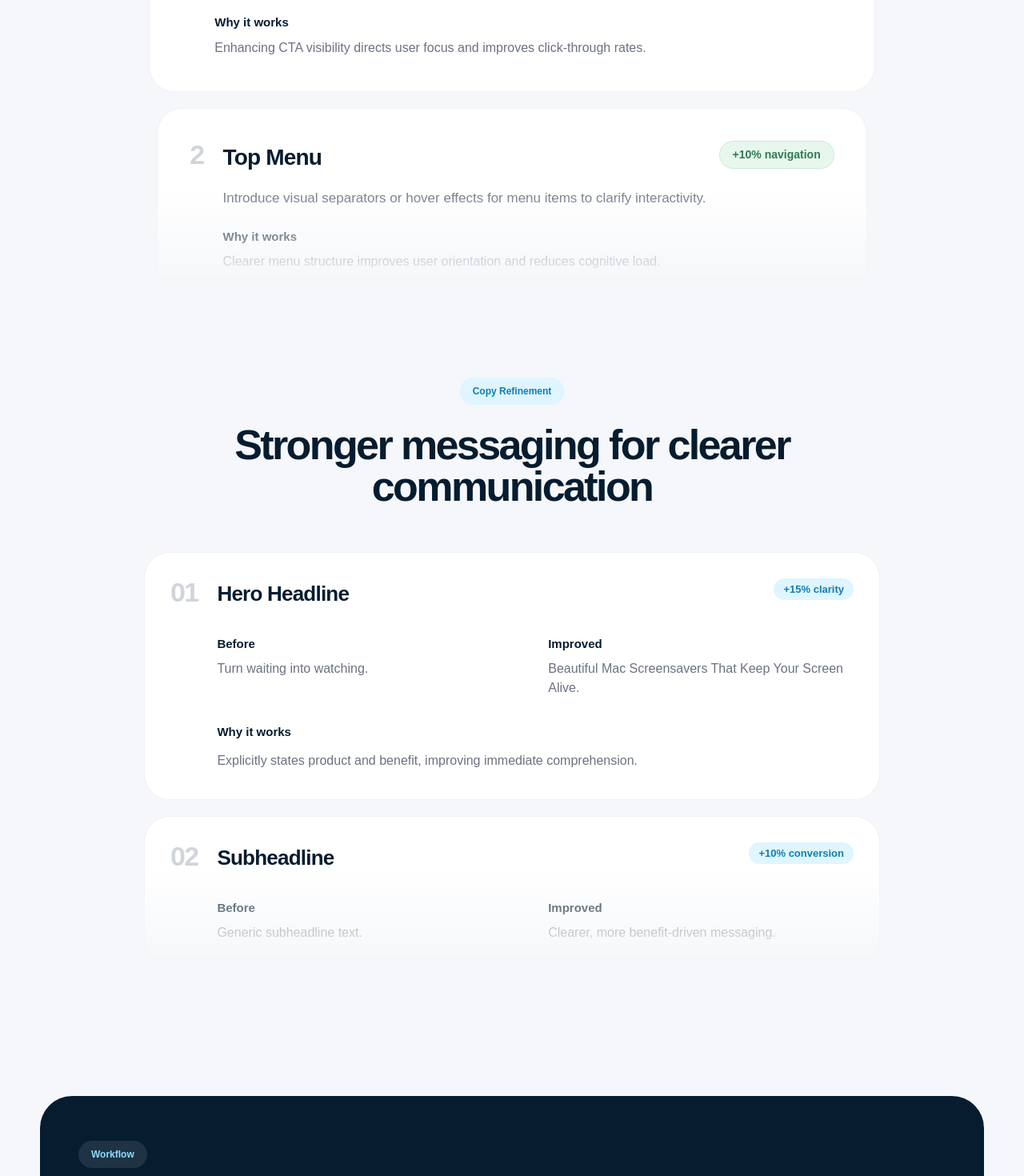
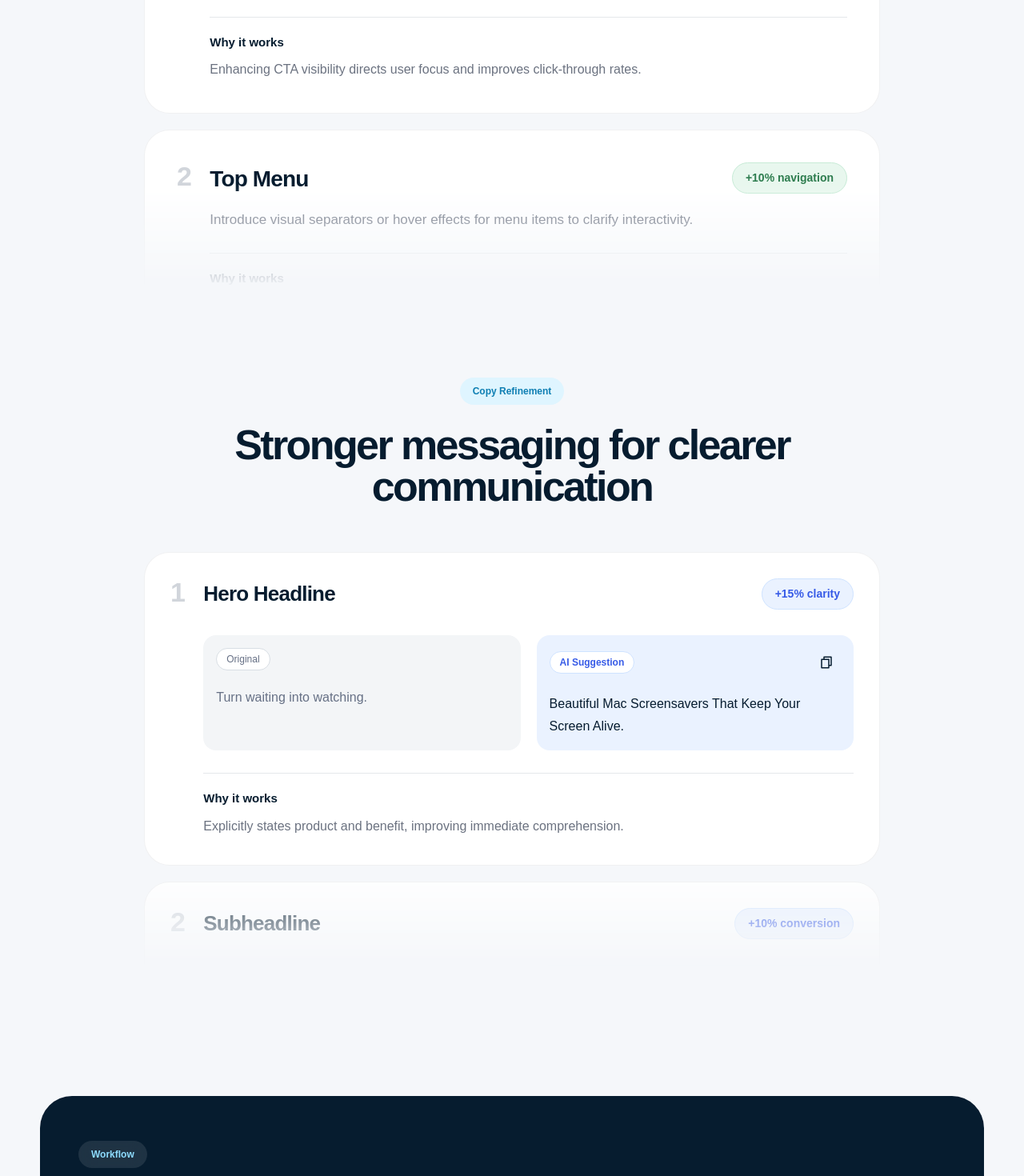
Before and after one commit to samarenkovdmitry/Klynt, a Next.js app: page / in a window 1280 px wide. Shown: the part 2600-4070 px from the top of the page at 80% size. Built offline with nearby package versions, Linux system fonts and the light colour scheme; a web font is replaced by a local one.

Commit message:
Landing | Features Upd

```diff
--- a/app/page.tsx
+++ b/app/page.tsx
@@ -1,4 +1,5 @@
 import Link from "next/link";
+import { useState } from "react";
 import {
   RiArrowRightLine,
   RiSparkling2Line,
@@ -6,9 +7,24 @@ import {
   RiSearchEyeLine,
   RiMagicLine,
   RiShieldCheckLine,
+  RiFileCopyLine,
+  RiCheckLine,
 } from "@remixicon/react";
 
 export default function Home() {
+
+  const [copiedIndex, setCopiedIndex] = useState<number | null>(null);
+
+  async function handleCopy(text: string, index: number) {
+    await navigator.clipboard.writeText(text);
+
+    setCopiedIndex(index);
+
+    setTimeout(() => {
+      setCopiedIndex(null);
+    }, 1500);
+  }
+
   return (
     <main className="overflow-hidden bg-[#F5F7FA] text-[#061C2F]">
 
@@ -341,7 +357,6 @@ export default function Home() {
       </h2>
     </div>
 
-    {/* CARD LIST WITH iOS MASK */}
     <div
       className="
         relative
@@ -367,7 +382,7 @@ export default function Home() {
             <div className="flex gap-6">
 
               <div className="text-[34px] font-semibold leading-none tracking-[-0.05em] text-[#D1D5DB]">
-                0{item}
+                {item}
               </div>
 
               <div className="flex-1">
@@ -381,28 +396,28 @@ export default function Home() {
                     </h3>
 
                     <div className="mt-4 flex flex-wrap gap-2">
-                      <div className="rounded-full bg-[#F3F4F6] px-3 py-1 text-[13px] font-medium text-[#6B7280]">
+                      <div className="rounded-full border border-[#D8DEE4] bg-[#F5F7F9] px-4 py-2 text-[14px] font-medium text-[#667085]">
                         Weak hierarchy
                       </div>
 
-                      <div className="rounded-full bg-[#F3F4F6] px-3 py-1 text-[13px] font-medium text-[#6B7280]">
+                      <div className="rounded-full border border-[#D8DEE4] bg-[#F5F7F9] px-4 py-2 text-[14px] font-medium text-[#667085]">
                         Weak CTA
                       </div>
                     </div>
                   </div>
 
                   <div className="flex flex-wrap gap-2">
-                    <div className="rounded-full bg-[#FFF1F1] px-3 py-1 text-[13px] font-semibold text-[#E45454]">
+                    <div className="rounded-full border border-[#FFD6D6] bg-[#FFF3F3] px-4 py-2 text-[14px] font-semibold text-[#D94848]">
                       +16% clarity
                     </div>
 
-                    <div className="rounded-full bg-[#FFF1F1] px-3 py-1 text-[13px] font-semibold text-[#E45454]">
+                    <div className="rounded-full border border-[#FFD6D6] bg-[#FFF3F3] px-4 py-2 text-[14px] font-semibold text-[#D94848]">
                       +12% conversion
                     </div>
                   </div>
                 </div>
 
-                <div className="mt-8">
+                <div className="mt-7 border-t border-[#E5E7EB] pt-5">
                   <p className="text-[15px] font-semibold text-[#061C2F]">
                     Why it works
                   </p>
@@ -427,11 +442,10 @@ export default function Home() {
       </div>
 
       <h2 className="mt-6 text-[52px] font-semibold leading-[1] tracking-[-0.05em] text-[#061C2F]">
-    High‑impact fixes to improve the experience
+        High-impact fixes to improve the experience
       </h2>
     </div>
 
-{/* CARD LIST WITH iOS MASK */}
     <div
       className="
         relative
@@ -441,92 +455,67 @@ export default function Home() {
         [mask-image:linear-gradient(to_bottom,black_75%,transparent_100%)]
       "
     >
-  <div className="space-y-5 flex flex-col items-center">
+      <div className="space-y-5">
 
-    {/* CARD 1 */}
-    <div className="rounded-[32px] border border-[rgba(6,28,47,0.06)] bg-white px-10 py-10">
+        {[1, 2].map((item) => (
+          <div
+            key={item}
+            className="
+              rounded-[32px]
+              border
+              border-[rgba(6,28,47,0.06)]
+              bg-white
+              px-10
+              py-10
+              w-full
+            "
+          >
             <div className="flex gap-6">
 
-        {/* NUMBER */}
               <div className="text-[34px] font-semibold leading-none tracking-[-0.05em] text-[#D1D5DB]">
-          1
+                {item}
               </div>
 
               <div className="flex-1">
                 <div className="flex justify-between items-start gap-4">
 
-            {/* TITLE + TEXT */}
                   <div>
                     <h3 className="text-[28px] font-semibold tracking-[-0.03em] text-[#061C2F]">
-                Hero Section
+                      {item === 1 ? "Hero Section" : "Top Menu"}
                     </h3>
 
                     <p className="mt-4 text-[17px] text-[#6B7280] max-w-[620px] leading-[1.6]">
-                Make the ‘Download’ button more prominent as the primary CTA by increasing size,
-                contrast, or adding a visual indicator.
+                      {item === 1
+                        ? "Make the ‘Download’ button more prominent as the primary CTA by increasing size, contrast, or adding a visual indicator."
+                        : "Introduce visual separators or hover effects for menu items to clarify interactivity."}
                     </p>
                   </div>
 
-            {/* PILLS (GREEN) */}
-            <div className="rounded-full border border-[#C7EBD6] bg-[#E8F7EE] px-4 py-1.5 text-[14px] font-semibold text-[#2E7D4F]">
-              +15% conversion
+                  <div className="rounded-full border border-[#C7EBD6] bg-[#E8F7EE] px-4 py-2 text-[14px] font-semibold text-[#2E7D4F]">
+                    {item === 1
+                      ? "+15% conversion"
+                      : "+10% navigation"}
                   </div>
                 </div>
 
-          {/* WHY IT WORKS */}
-          <div className="mt-6">
-            <p className="text-[15px] font-semibold text-[#061C2F]">Why it works</p>
-            <p className="mt-1.5 text-[16px] leading-7 text-[#6B7280] max-w-[620px]">
-              Enhancing CTA visibility directs user focus and improves click‑through rates.
+                <div className="mt-7 border-t border-[#E5E7EB] pt-5">
+                  <p className="text-[15px] font-semibold text-[#061C2F]">
+                    Why it works
+                  </p>
+
+                  <p className="mt-2 text-[16px] leading-7 text-[#6B7280] max-w-[620px]">
+                    {item === 1
+                      ? "Enhancing CTA visibility directs user focus and improves click-through rates."
+                      : "Clearer menu structure improves user orientation and reduces cognitive load."}
                   </p>
                 </div>
               </div>
             </div>
           </div>
-
-    {/* CARD 2 — fades out */}
-    <div className="rounded-[32px] border border-[rgba(6,28,47,0.06)] bg-white px-10 py-10">
-      <div className="flex gap-6">
-
-        {/* NUMBER */}
-        <div className="text-[34px] font-semibold leading-none tracking-[-0.05em] text-[#D1D5DB]">
-          2
-        </div>
-
-        <div className="flex-1">
-          <div className="flex justify-between items-start gap-4">
-
-            {/* TITLE + TEXT */}
-            <div>
-              <h3 className="text-[28px] font-semibold tracking-[-0.03em] text-[#061C2F]">
-                Top Menu
-              </h3>
-
-              <p className="mt-4 text-[17px] text-[#6B7280] max-w-[620px] leading-[1.6]">
-                Introduce visual separators or hover effects for menu items to clarify interactivity.
-              </p>
-            </div>
-
-            {/* PILLS (GREEN) */}
-            <div className="rounded-full border border-[#C7EBD6] bg-[#E8F7EE] px-4 py-1.5 text-[14px] font-semibold text-[#2E7D4F]">
-              +10% navigation
-            </div>
-          </div>
-
-          {/* WHY IT WORKS */}
-          <div className="mt-6">
-            <p className="text-[15px] font-semibold text-[#061C2F]">Why it works</p>
-            <p className="mt-1.5 text-[16px] leading-7 text-[#6B7280] max-w-[620px]">
-              Clearer menu structure improves user orientation and reduces cognitive load.
-            </p>
-          </div>
-        </div>
-      </div>
-    </div>
+        ))}
 
       </div>
     </div>
-
 
     {/* SECTION 3 — Copy Refinement */}
     <div className="mt-28 mx-auto max-w-[760px] text-center">
@@ -539,7 +528,6 @@ export default function Home() {
       </h2>
     </div>
 
-    {/* CARD LIST WITH iOS MASK */}
     <div
       className="
         relative
@@ -551,88 +539,111 @@ export default function Home() {
     >
       <div className="space-y-5">
 
-        {/* CARD 1 */}
-        <div className="rounded-[32px] border border-[rgba(6,28,47,0.06)] bg-white px-8 py-8">
+        {[1, 2].map((item) => (
+          <div
+            key={item}
+            className="rounded-[32px] border border-[rgba(6,28,47,0.06)] bg-white px-8 py-8"
+          >
             <div className="flex gap-6">
+
               <div className="text-[34px] font-semibold leading-none tracking-[-0.05em] text-[#D1D5DB]">
-              01
+                {item}
               </div>
 
               <div className="flex-1">
+
                 <div className="flex justify-between flex-wrap gap-4">
                   <h3 className="text-[26px] font-semibold tracking-[-0.03em] text-[#061C2F]">
-                  Hero Headline
+                    {item === 1 ? "Hero Headline" : "Subheadline"}
                   </h3>
 
-                <div className="rounded-full bg-[#DFF5FF] px-3 py-1 text-[13px] font-semibold text-[#0F7FB3] h-fit">
-                  +15% clarity
+                  <div className="rounded-full border border-[#CFE3FF] bg-[#EAF2FF] px-4 py-2 text-[14px] font-semibold text-[#375BE7]">
+                    {item === 1
+                      ? "+15% clarity"
+                      : "+10% conversion"}
                   </div>
                 </div>
 
-              {/* BEFORE / IMPROVED */}
-              <div className="mt-8 grid grid-cols-1 md:grid-cols-2 gap-8">
-                <div>
-                  <p className="text-[15px] font-semibold text-[#061C2F]">Before</p>
-                  <p className="mt-2 text-[16px] text-[#6B7280]">
-                    Turn waiting into watching.
+                {/* BEFORE / AFTER */}
+                <div className="mt-8 grid grid-cols-1 md:grid-cols-2 gap-5">
+
+                  {/* BEFORE */}
+                  <div className="rounded-2xl bg-[#F3F5F7] p-4">
+                    <div className="flex items-center justify-between">
+
+                      <div className="rounded-full border border-[#D8DEE4] bg-white px-3 py-1 text-[12px] font-medium text-[#667085]">
+                        Original
+                      </div>
+
+                    </div>
+
+                    <p className="mt-5 text-[16px] leading-7 text-[#667085]">
+                      {item === 1
+                        ? "Turn waiting into watching."
+                        : "Generic subheadline text."}
                     </p>
                   </div>
 
-                <div>
-                  <p className="text-[15px] font-semibold text-[#061C2F]">Improved</p>
-                  <p className="mt-2 text-[16px] text-[#6B7280]">
-                    Beautiful Mac Screensavers That Keep Your Screen Alive.
+                  {/* AFTER */}
+                  <div className="rounded-2xl bg-[#EAF2FF] p-4">
+                    <div className="flex items-center justify-between gap-3">
+
+                      <div className="rounded-full border border-[#CFE3FF] bg-white px-3 py-1 text-[12px] font-semibold text-[#375BE7]">
+                        AI Suggestion
+                      </div>
+
+                      <div className="relative">
+                        <button
+                          onClick={() =>
+                            handleCopy(
+                              item === 1
+                                ? "Beautiful Mac Screensavers That Keep Your Screen Alive."
+                                : "Clearer, more benefit-driven messaging.",
+                              item
+                            )
+                          }
+                          className="flex h-9 w-9 items-center justify-center rounded-lg transition hover:bg-white/70"
+                        >
+                          {copiedIndex === item ? (
+                            <RiCheckLine size={18} />
+                            ) : (
+                            <RiFileCopyLine size={18} />
+                            )}
+                        </button>
+
+                        {copiedIndex === item && (
+                          <div className="absolute -top-8 left-1/2 -translate-x-1/2 rounded-md border border-[rgba(0,0,0,0.06)] bg-white px-2 py-1 text-[12px] font-medium text-[#061C2F] shadow-sm">
+                            Copied
+                          </div>
+                        )}
+                      </div>
+
+                    </div>
+
+                    <p className="mt-5 text-[16px] font-medium leading-7 text-[#061C2F]">
+                      {item === 1
+                        ? "Beautiful Mac Screensavers That Keep Your Screen Alive."
+                        : "Clearer, more benefit-driven messaging."}
                     </p>
                   </div>
+
                 </div>
 
-              <div className="mt-8">
-                <p className="text-[15px] font-semibold text-[#061C2F]">Why it works</p>
+                {/* WHY */}
+                <div className="mt-7 border-t border-[#E5E7EB] pt-5">
+                  <p className="text-[15px] font-semibold text-[#061C2F]">
+                    Why it works
+                  </p>
+
                   <p className="mt-2 text-[16px] leading-8 text-[#6B7280] max-w-[720px]">
                     Explicitly states product and benefit, improving immediate comprehension.
                   </p>
-              </div>
-            </div>
-          </div>
-        </div>
-
-        {/* CARD 2 (уходит в фон) */}
-        <div className="rounded-[32px] border border-[rgba(6,28,47,0.06)] bg-white px-8 py-8">
-          <div className="flex gap-6">
-            <div className="text-[34px] font-semibold leading-none tracking-[-0.05em] text-[#D1D5DB]">
-              02
-            </div>
-
-            <div className="flex-1">
-              <div className="flex justify-between flex-wrap gap-4">
-                <h3 className="text-[26px] font-semibold tracking-[-0.03em] text-[#061C2F]">
-                  Subheadline
-                </h3>
-
-                <div className="rounded-full bg-[#DFF5FF] px-3 py-1 text-[13px] font-semibold text-[#0F7FB3] h-fit">
-                  +10% conversion
-                </div>
-              </div>
-
-              <div className="mt-8 grid grid-cols-1 md:grid-cols-2 gap-8">
-                <div>
-                  <p className="text-[15px] font-semibold text-[#061C2F]">Before</p>
-                  <p className="mt-2 text-[16px] text-[#6B7280]">
-                    Generic subheadline text.
-                  </p>
-                </div>
-
-                <div>
-                  <p className="text-[15px] font-semibold text-[#061C2F]">Improved</p>
-                  <p className="mt-2 text-[16px] text-[#6B7280]">
-                    Clearer, more benefit‑driven messaging.
-                  </p>
-                </div>
                 </div>
 
               </div>
             </div>
           </div>
+        ))}
 
       </div>
     </div>
```
Lines whose indentation alone changed are shown as unchanged.
